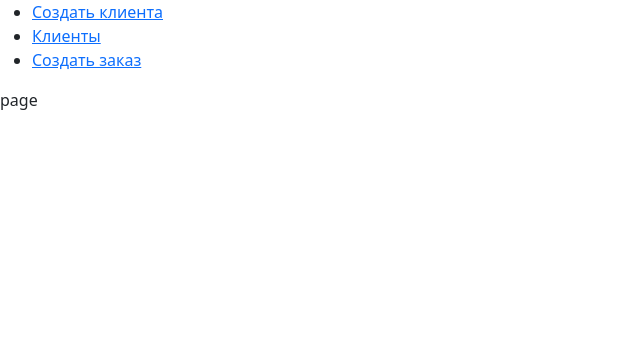
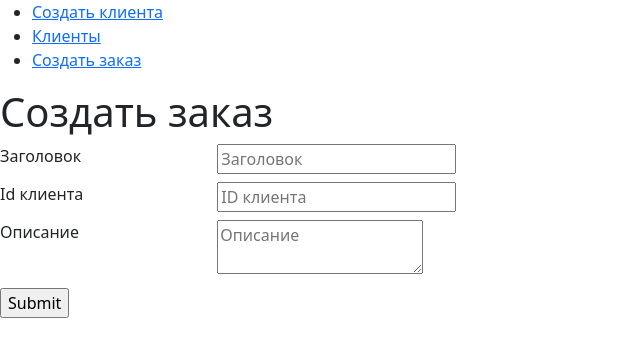
Before and after one commit to stz777/crm-mif, a Next.js app: page /leads/create in a window 1280 px wide. Shown: the top 356 px of the page, without its empty margins (0-640 px from the left). Built offline with nearby package versions, Linux system fonts and the light colour scheme.

Commit message:
create form

```diff
--- /dev/null
+++ b/src/app/leads/create/createLeadForm.tsx
@@ -0,0 +1,51 @@
+"use client"
+
+import FieldWrapper from "@/app/ui/form/fieldWrapper";
+import { useForm } from "react-hook-form";
+
+type FormValues = {
+    title: string
+    client: number
+    description: string
+    deadline: string
+};
+
+export default function CreateLeadForm() {
+    const { register, handleSubmit, formState: { errors }, control } = useForm<FormValues>();
+    return (
+        <form onSubmit={handleSubmit(onSubmit)}>
+            <FieldWrapper title="Заголовок"
+                field={<>
+                    <input {...register("title", { required: true })} placeholder="Заголовок" />
+                </>}
+            />
+            <FieldWrapper title="Id клиента"
+                field={<>
+                    <input {...register("client", { required: true })} placeholder="ID клиента" />
+                </>}
+            />
+            <FieldWrapper title="Описание"
+                field={<>
+                    <textarea {...register("description", { required: true })} placeholder="Описание" />
+                </>}
+            />
+            <input type="submit" />
+        </form>
+    );
+}
+
+const onSubmit = (data: any) => {
+    console.log(data);
+    fetch(
+        "/api/clients/create",
+        {
+            method: "POST",
+            body: JSON.stringify(data)
+        }
+    ).then(
+        x => x.json()
+    )
+        .then(x => {
+            console.log('x', x);
+        })
+}
--- a/src/app/leads/create/page.tsx
+++ b/src/app/leads/create/page.tsx
@@ -1,3 +1,8 @@
-export default function Page(){
-    return <>page</>
+import CreateLeadForm from "./createLeadForm";
+
+export default function Page() {
+    return <>
+        <h1>Создать заказ</h1>
+        <CreateLeadForm />
+    </>
 }
```
